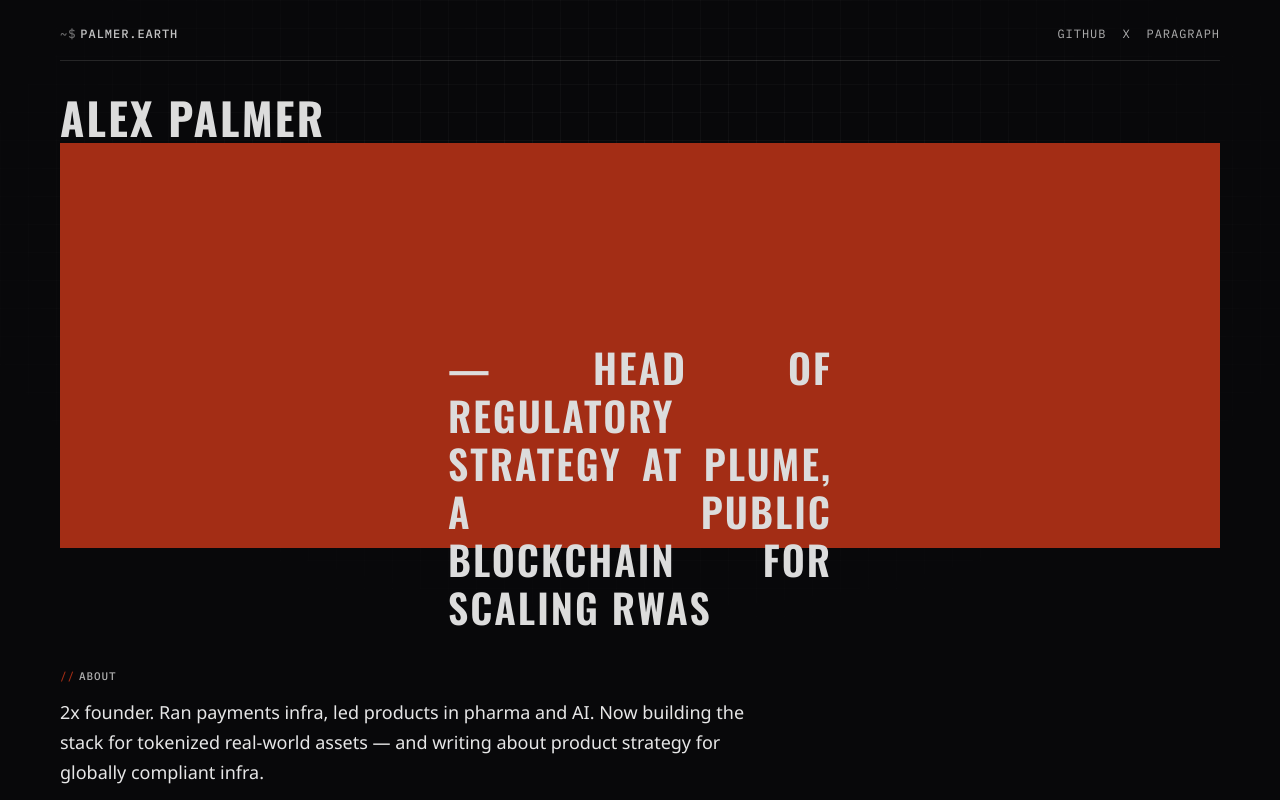
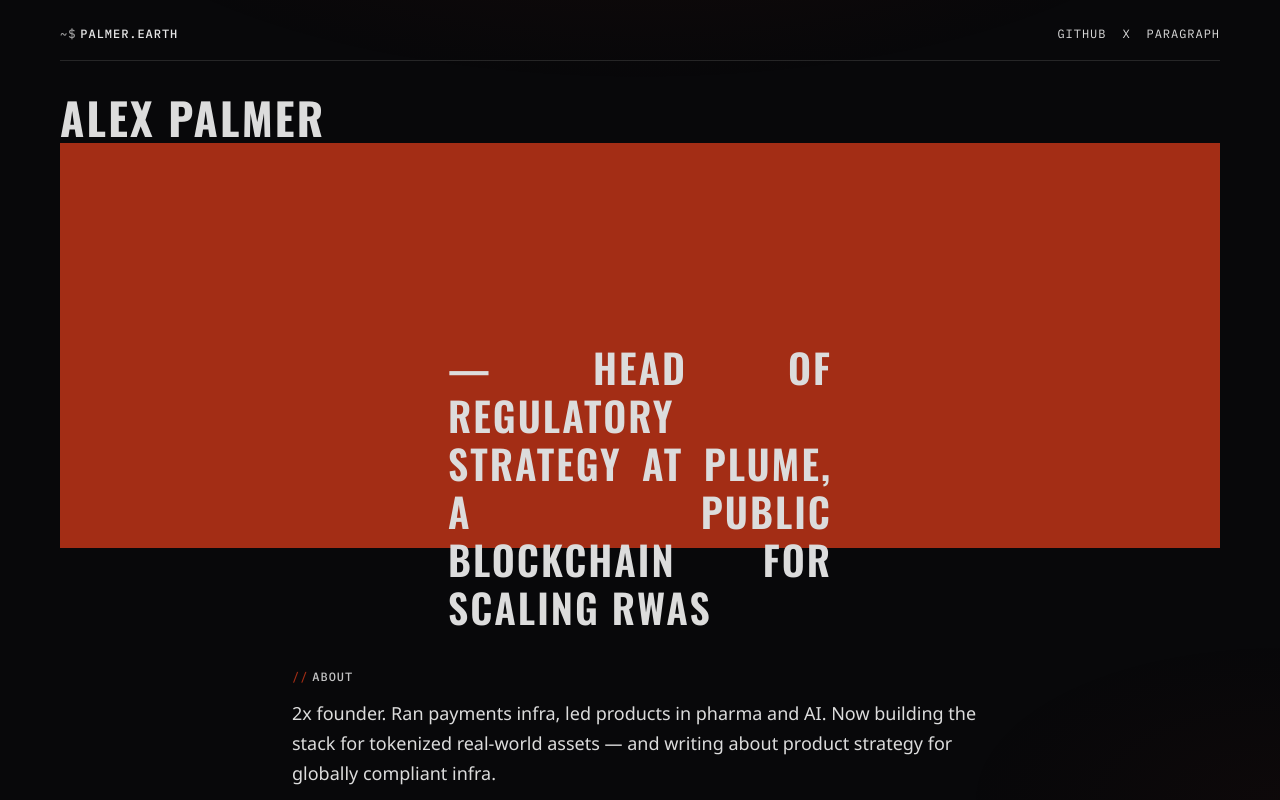
Before and after one commit to ThatAlexPalmer/palmer.earth, a Next.js app: page / in a window 1280 px wide. Built offline with nearby package versions, Linux system fonts and the light colour scheme; no server answers.

Commit message:
fix: center body column, brighten type, drop grid bg
Sections under the RedBlock are centered again (live column). Work/post
links and meta use full text brightness and larger sizes. Grid removed
for a soft accent wash only — no honeycomb.

```diff
--- a/src/components/globalstyles.tsx
+++ b/src/components/globalstyles.tsx
@@ -31,26 +31,20 @@
     text-rendering: optimizeLegibility;
   }
 
-  /* Faint terminal grid — fixed, non-interactive, below content */
+  /*
+   * No grid / honeycomb — those read as dated UI chrome.
+   * Soft radial depth only: flat black core with a quiet accent bloom
+   * so the RedBlock still owns the page.
+   */
   body::before {
     content: "";
     position: fixed;
     inset: 0;
     z-index: 0;
     pointer-events: none;
-    background-image:
-      linear-gradient(
-        to right,
-        rgba(255, 255, 255, ${({ theme }) => theme.grid.opacity}) 1px,
-        transparent 1px
-      ),
-      linear-gradient(
-        to bottom,
-        rgba(255, 255, 255, ${({ theme }) => theme.grid.opacity}) 1px,
-        transparent 1px
-      );
-    background-size: ${({ theme }) => theme.grid.cell} ${({ theme }) => theme.grid.cell};
-    mask-image: radial-gradient(ellipse 80% 70% at 50% 30%, #000 20%, transparent 75%);
+    background:
+      radial-gradient(ellipse 85% 55% at 50% -20%, rgba(163, 45, 21, 0.09), transparent 55%),
+      radial-gradient(ellipse 50% 40% at 100% 100%, rgba(163, 45, 21, 0.04), transparent 50%);
   }
 
   h1, h2, h3 {
@@ -105,27 +99,6 @@
     color: ${({ theme }) => theme.colors.background};
   }
 
-  /* Minimal monochrome scrollbars */
-  ::-webkit-scrollbar {
-    width: 10px;
-    height: 10px;
-  }
-  ::-webkit-scrollbar-track {
-    background: transparent;
-  }
-  ::-webkit-scrollbar-thumb {
-    background: ${({ theme }) => theme.colors.g20};
-    border-radius: ${({ theme }) => theme.radius.md};
-  }
-  ::-webkit-scrollbar-thumb:hover {
-    background: ${({ theme }) => theme.colors.g60};
-  }
-
-  @keyframes caret-blink {
-    0%, 49% { opacity: 1; }
-    50%, 100% { opacity: 0; }
-  }
-
   @media (prefers-reduced-motion: reduce) {
     html {
       scroll-behavior: auto;
--- a/src/components/mainstyles.tsx
+++ b/src/components/mainstyles.tsx
@@ -30,12 +30,12 @@
 `;
 
 const Brand = styled.span`
-    color: ${({ theme }) => theme.colors.g76};
+    color: ${({ theme }) => theme.colors.g90};
     font-weight: ${({ theme }) => theme.typography.fontWeight.medium};
     white-space: nowrap;
 
     .prompt {
-        color: ${({ theme }) => theme.colors.g40};
+        color: ${({ theme }) => theme.colors.g60};
         margin-right: ${({ theme }) => theme.space(1)};
     }
 `;
@@ -45,9 +45,10 @@
     flex-wrap: wrap;
     justify-content: flex-end;
     gap: ${({ theme }) => theme.space(4)};
+    font-size: ${({ theme }) => theme.typography.fontSize.sm};
 
     a {
-        color: ${({ theme }) => theme.colors.g68};
+        color: ${({ theme }) => theme.colors.text};
         font-weight: ${({ theme }) => theme.typography.fontWeight.normal};
         text-decoration: none;
         transition: ${({ theme }) => theme.transitions.link};
@@ -64,13 +65,13 @@
 
     @media (max-width: ${({ theme }) => theme.breakpoints.phone}) {
         gap: ${({ theme }) => theme.space(3)};
-        font-size: ${({ theme }) => theme.typography.fontSize.xs};
     }
 `;
 
 const Main = styled.main`
     display: flex;
     flex-direction: column;
+    align-items: center;
     flex: 1;
     width: 100%;
     max-width: ${({ theme }) => theme.layout.mainMaxWidth};
@@ -158,18 +159,20 @@
     gap: ${({ theme }) => theme.space(4)};
     width: 100%;
     max-width: ${({ theme }) => theme.layout.contentMaxWidth};
-    align-self: flex-start;
+    /* Center under RedBlock — matches live body column */
+    align-self: center;
+    margin: 0 auto;
 `;
 
 const SectionLabel = styled.h2`
     margin: 0;
     font-family: ${({ theme }) => theme.typography.monoFont};
-    font-size: ${({ theme }) => theme.typography.fontSize.xs};
+    font-size: ${({ theme }) => theme.typography.fontSize.sm};
     font-weight: ${({ theme }) => theme.typography.fontWeight.medium};
     line-height: 1;
     letter-spacing: ${({ theme }) => theme.typography.letterSpacing.mono};
     text-transform: uppercase;
-    color: ${({ theme }) => theme.colors.g68};
+    color: ${({ theme }) => theme.colors.g76};
 
     .prefix {
         color: ${({ theme }) => theme.colors.accent};
@@ -185,7 +188,7 @@
     font-family: ${({ theme }) => theme.typography.fontFamily};
     font-size: ${({ theme }) => theme.typography.fontSize.paragraph};
     font-weight: ${({ theme }) => theme.typography.fontWeight.normal};
-    color: ${({ theme }) => theme.colors.g90};
+    color: ${({ theme }) => theme.colors.text};
 
     a {
         color: ${({ theme }) => theme.colors.accent};
@@ -225,13 +228,14 @@
 const ProjectItem = styled.li`
     display: grid;
     grid-template-columns: minmax(0, 1fr) auto;
-    gap: ${({ theme }) => theme.space(3)};
+    gap: ${({ theme }) => theme.space(2)} ${({ theme }) => theme.space(4)};
     align-items: baseline;
-    padding: ${({ theme }) => theme.space(3)} 0;
-    border-bottom: 1px solid ${({ theme }) => theme.colors.g08};
+    padding: ${({ theme }) => theme.space(4)} 0;
+    border-bottom: 1px solid ${({ theme }) => theme.colors.g12};
 
     a {
         color: ${({ theme }) => theme.colors.text};
+        font-size: ${({ theme }) => theme.typography.fontSize.paragraph};
         font-weight: ${({ theme }) => theme.typography.fontWeight.medium};
         text-decoration: none;
         transition: ${({ theme }) => theme.transitions.link};
@@ -244,10 +248,10 @@
 
     .meta {
         font-family: ${({ theme }) => theme.typography.monoFont};
-        font-size: ${({ theme }) => theme.typography.fontSize.xs};
+        font-size: ${({ theme }) => theme.typography.fontSize.sm};
         letter-spacing: ${({ theme }) => theme.typography.letterSpacing.mono};
         text-transform: uppercase;
-        color: ${({ theme }) => theme.colors.g40};
+        color: ${({ theme }) => theme.colors.g68};
         white-space: nowrap;
     }
 
@@ -255,13 +259,17 @@
         grid-column: 1 / -1;
         margin: 0;
         font-size: ${({ theme }) => theme.typography.fontSize.md};
-        color: ${({ theme }) => theme.colors.g60};
-        line-height: 1.5;
+        color: ${({ theme }) => theme.colors.g76};
+        line-height: 1.55;
     }
 
     @media (max-width: ${({ theme }) => theme.breakpoints.phone}) {
         grid-template-columns: 1fr;
         gap: ${({ theme }) => theme.space(1)};
+
+        a {
+            font-size: ${({ theme }) => theme.typography.fontSize.paragraphMobile};
+        }
 
         .meta {
             justify-self: start;
@@ -282,11 +290,12 @@
     display: flex;
     flex-direction: column;
     gap: ${({ theme }) => theme.space(1)};
-    padding: ${({ theme }) => theme.space(3)} 0;
-    border-bottom: 1px solid ${({ theme }) => theme.colors.g08};
+    padding: ${({ theme }) => theme.space(4)} 0;
+    border-bottom: 1px solid ${({ theme }) => theme.colors.g12};
 
     a {
         color: ${({ theme }) => theme.colors.text};
+        font-size: ${({ theme }) => theme.typography.fontSize.paragraph};
         font-weight: ${({ theme }) => theme.typography.fontWeight.medium};
         text-decoration: none;
         transition: ${({ theme }) => theme.transitions.link};
@@ -299,17 +308,23 @@
 
     .date {
         font-family: ${({ theme }) => theme.typography.monoFont};
-        font-size: ${({ theme }) => theme.typography.fontSize.xs};
+        font-size: ${({ theme }) => theme.typography.fontSize.sm};
         letter-spacing: ${({ theme }) => theme.typography.letterSpacing.mono};
         text-transform: uppercase;
-        color: ${({ theme }) => theme.colors.g40};
+        color: ${({ theme }) => theme.colors.g68};
     }
 
     .subtitle {
         margin: 0;
         font-size: ${({ theme }) => theme.typography.fontSize.md};
-        color: ${({ theme }) => theme.colors.g60};
-        line-height: 1.5;
+        color: ${({ theme }) => theme.colors.g76};
+        line-height: 1.55;
+    }
+
+    @media (max-width: ${({ theme }) => theme.breakpoints.phone}) {
+        a {
+            font-size: ${({ theme }) => theme.typography.fontSize.paragraphMobile};
+        }
     }
 `;
 
@@ -323,9 +338,9 @@
 
     li {
         font-family: ${({ theme }) => theme.typography.monoFont};
-        font-size: ${({ theme }) => theme.typography.fontSize.sm};
-        line-height: 1.45;
-        color: ${({ theme }) => theme.colors.g68};
+        font-size: ${({ theme }) => theme.typography.fontSize.md};
+        line-height: 1.5;
+        color: ${({ theme }) => theme.colors.g90};
         padding: ${({ theme }) => theme.space(3)};
         border: 1px solid ${({ theme }) => theme.colors.g12};
         background: ${({ theme }) => theme.colors.g04};
@@ -347,13 +362,13 @@
     padding-top: ${({ theme }) => theme.space(4)};
     border-top: 1px solid ${({ theme }) => theme.colors.g12};
     font-family: ${({ theme }) => theme.typography.monoFont};
-    font-size: ${({ theme }) => theme.typography.fontSize.xs};
+    font-size: ${({ theme }) => theme.typography.fontSize.sm};
     letter-spacing: ${({ theme }) => theme.typography.letterSpacing.mono};
     text-transform: uppercase;
-    color: ${({ theme }) => theme.colors.g40};
+    color: ${({ theme }) => theme.colors.g68};
 
     a {
-        color: ${({ theme }) => theme.colors.g68};
+        color: ${({ theme }) => theme.colors.text};
         text-decoration: none;
         transition: ${({ theme }) => theme.transitions.link};
 
@@ -380,10 +395,10 @@
     gap: ${({ theme }) => theme.space(1)};
     margin-top: ${({ theme }) => theme.space(1)};
     font-family: ${({ theme }) => theme.typography.monoFont};
-    font-size: ${({ theme }) => theme.typography.fontSize.xs};
+    font-size: ${({ theme }) => theme.typography.fontSize.sm};
     letter-spacing: ${({ theme }) => theme.typography.letterSpacing.mono};
     text-transform: uppercase;
-    color: ${({ theme }) => theme.colors.g68} !important;
+    color: ${({ theme }) => theme.colors.text} !important;
     text-decoration: none !important;
 
     &:hover,
@@ -394,8 +409,8 @@
 
 const MutedNote = styled.p`
     margin: 0;
-    font-size: ${({ theme }) => theme.typography.fontSize.sm};
-    color: ${({ theme }) => theme.colors.g40};
+    font-size: ${({ theme }) => theme.typography.fontSize.md};
+    color: ${({ theme }) => theme.colors.g76};
     line-height: 1.5;
 `;
 
--- a/src/config/theme.ts
+++ b/src/config/theme.ts
@@ -101,10 +101,6 @@
         sm: "2px",
         md: "4px",
     },
-    grid: {
-        cell: "28px",
-        opacity: "0.035",
-    },
 };
 
 export type Theme = typeof theme;
```
Also changed, not shown: src/components/SubscribeForm.tsx (+11 -11 lines).
